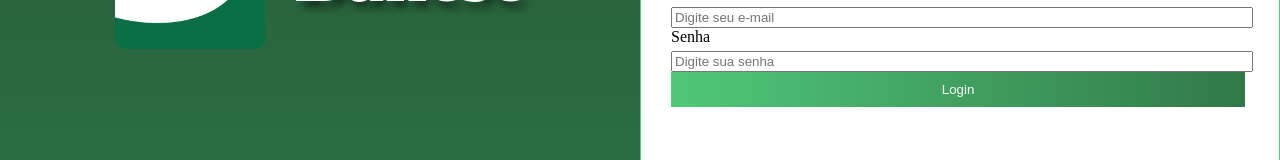
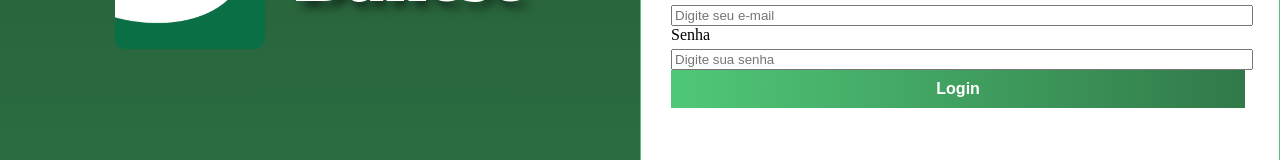
Before and after one commit to RusthenRonald2006/Portal-de-analise-em-anomalias-transacionais, a JavaScript app in the folder detec-anomalias/: page / in a window 1280 px wide. Shown: the part 424-584 px from the top of the page. Built offline with nearby package versions, Linux system fonts and the light colour scheme; the HTML template or start-up script is replaced by a standard one.

Commit message:
aumentando fonte do banese

```diff
--- a/detec-anomalias/src/components/Login.module.css
+++ b/detec-anomalias/src/components/Login.module.css
@@ -54,4 +54,6 @@
     border: none;
     padding: 10px;
     color: white;
+    font-weight: bolder;
+    font-size: 1em;
 }
```
